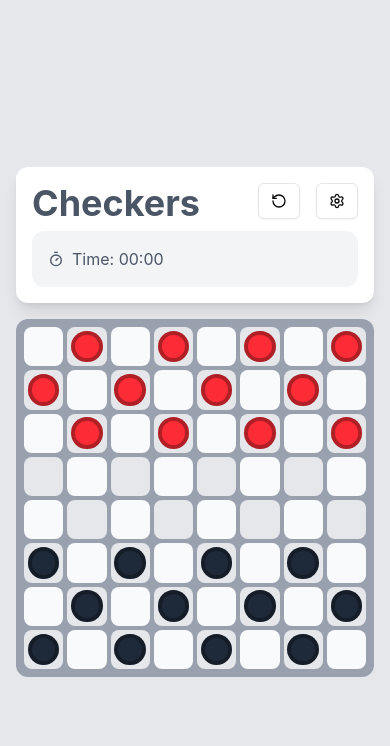
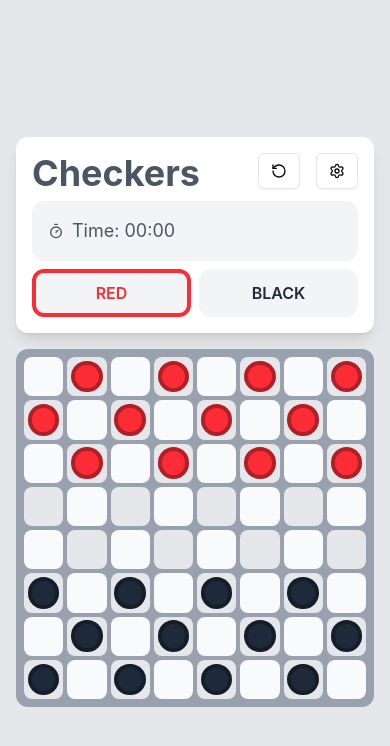
Before and after one commit to chrisknsmn/checkers, a Next.js app: page / in a window 390 px wide. Shown: the top 746 px of the page. Built offline with nearby package versions, Linux system fonts and the light colour scheme.

Commit message:
mobile design

```diff
--- a/app/page.tsx
+++ b/app/page.tsx
@@ -1,4 +1,5 @@
 "use client";
+import { useState, useEffect } from "react";
 import { Board } from "@/components/Board";
 import { GameStats } from "@/components/GameStats";
 import Score from "@/components/Score";
@@ -7,6 +8,14 @@ import { GameStats as GameStatsType, Checker } from "@/types/game";
 
 export default function Home() {
   const { gameState, handleDragEnd, handleDragStart, resetGame, toggleAI, toggleTurnTimeLimit } = useGame();
+  const [showScoreModal, setShowScoreModal] = useState(false);
+
+  // Show modal when game ends
+  useEffect(() => {
+    if (gameState.gameStatus !== "PLAYING") {
+      setShowScoreModal(true);
+    }
+  }, [gameState.gameStatus]);
 
   const calculateGameStats = (): GameStatsType => {
     const redPieces = gameState.checkers.filter((c) => c.color === "RED").length;
@@ -51,14 +60,26 @@ export default function Home() {
             />
           </div>
         </div>
-        <GameStats gameState={gameState} onReset={resetGame} onToggleAI={toggleAI} onToggleTurnTimeLimit={toggleTurnTimeLimit} />
+        <GameStats
+          gameState={gameState}
+          onReset={resetGame}
+          onToggleAI={toggleAI}
+          onToggleTurnTimeLimit={toggleTurnTimeLimit}
+          onShowScoreModal={() => setShowScoreModal(true)}
+        />
       </div>
 
-      <Score
-        gameState={gameState}
-        gameStats={calculateGameStats()}
-        onNewGame={resetGame}
-      />
+      {showScoreModal && (
+        <Score
+          gameState={gameState}
+          gameStats={calculateGameStats()}
+          onNewGame={() => {
+            resetGame();
+            setShowScoreModal(true);
+          }}
+          onClose={() => setShowScoreModal(false)}
+        />
+      )}
     </main>
   );
 }
--- a/components/GameStats.tsx
+++ b/components/GameStats.tsx
@@ -13,6 +13,7 @@ interface GameStatsProps {
   onReset: () => void;
   onToggleAI: (enabled: boolean) => void;
   onToggleTurnTimeLimit: (enabled: boolean) => void;
+  onShowScoreModal: () => void;
 }
 
 function formatTime(milliseconds: number): string {
@@ -29,6 +30,7 @@ export function GameStats({
   onReset,
   onToggleAI,
   onToggleTurnTimeLimit,
+  onShowScoreModal,
 }: GameStatsProps) {
   const { currentPlayer, moveCount, checkers, gameTime } = gameState;
 
@@ -38,6 +40,26 @@ export function GameStats({
   const blackKings = checkers.filter(
     (c) => c.color === "BLACK" && c.isKing
   ).length;
+
+  const getResultText = () => {
+    if (gameState.gameStatus === "DRAW") {
+      return "It's a Tie!";
+    }
+    if (gameState.winner === "RED") {
+      return "Red Wins!";
+    }
+    if (gameState.winner === "BLACK") {
+      return "Black Wins!";
+    }
+    return "Game Over";
+  };
+
+  const getResultColor = () => {
+    if (gameState.gameStatus === "DRAW") {
+      return "text-gray-600";
+    }
+    return gameState.winner === "RED" ? "text-red-600" : "text-gray-800";
+  };
 
   return (
     <div className="flex flex-0 md:flex-1 items-center justify-center order-1 md:order-2">
@@ -120,21 +142,37 @@ export function GameStats({
           </div>
         </div>
         <div className="flex flex-col gap-2">
+          <div>
+            {gameState.gameStatus === "PLAYING" ? (
               <div className="transition-all duration-500 w-full bg-gray-100 rounded-xl p-4">
-            <div className="flex items-center gap-2 w-full">
+                <div className="flex items-center gap-2 w-full text-lg">
                   <div className="flex items-center gap-2 w-full">
                     <Timer className="w-4 h-4 text-gray-600" />
-                <p className="text-gray-600">Time: {formatTime(gameTime)}</p>
+                    <p className="text-gray-600">
+                      Time: {formatTime(gameTime)}
+                    </p>
                   </div>
                   {gameState.turnTimeLimitEnabled && (
                     <div className="flex items-center gap-2 w-full">
                       <Timer className="w-4 h-4 text-gray-600" />
                       <p className="text-gray-600">
-                    Turn Time: {Math.ceil(gameState.turnTimeRemaining / 1000)}s
+                        Turn Time:{" "}
+                        {Math.ceil(gameState.turnTimeRemaining / 1000)}s
                       </p>
                     </div>
                   )}
                 </div>
+              </div>
+            ) : (
+              <Button
+                onClick={onShowScoreModal}
+                variant="secondary"
+                size="lg"
+                className={`w-full justify-center font-semibold ${getResultColor()} hover:bg-gray-200`}
+              >
+                {getResultText()} - View Score
+              </Button>
+            )}
           </div>
 
           <div className="hidden md:flex flex-col gap-2">
@@ -161,6 +199,29 @@ export function GameStats({
               </h3>
               <p className="flex-grow">Pieces: {blackPieces}</p>
               <p className="flex-grow">Kings: {blackKings}</p>
+            </div>
+          </div>
+
+          <div className="flex md:hidden flex gap-2">
+            <div
+              className={`p-2 border-4 rounded-xl bg-gray-100 transition-all duration-500 flex w-full text-center ${
+                currentPlayer === "RED"
+                  ? "border-red-500"
+                  : "border-transparent"
+              }`}
+            >
+              <h3 className="font-semibold text-red-500 flex-grow w-12">RED</h3>
+            </div>
+            <div
+              className={`p-2 border-4 rounded-xl bg-gray-100 transition-all duration-500 flex w-full text-center ${
+                currentPlayer === "RED"
+                  ? "border-transparent"
+                  : "border-red-500"
+              }`}
+            >
+              <h3 className="font-semibold text-gray-800 flex-grow w-12">
+                BLACK
+              </h3>
             </div>
           </div>
         </div>
--- a/components/ui/button.tsx
+++ b/components/ui/button.tsx
@@ -16,7 +16,7 @@ const buttonVariants = cva(
         outline:
           "border bg-background shadow-xs hover:bg-accent hover:text-accent-foreground dark:bg-input/30 dark:border-input dark:hover:bg-input/50",
         secondary:
-          "bg-secondary text-secondary-foreground shadow-xs hover:bg-secondary/80",
+          "bg-secondary text-red-600 shadow-xs hover:bg-secondary/50 font-bold text-lg",
         ghost:
           "hover:bg-accent hover:text-accent-foreground dark:hover:bg-accent/50",
         link: "text-primary underline-offset-4 hover:underline",
@@ -24,7 +24,7 @@ const buttonVariants = cva(
       size: {
         default: "h-9 px-4 py-2 has-[>svg]:px-3",
         sm: "h-8 rounded-md gap-1.5 px-3 has-[>svg]:px-2.5",
-        lg: "h-10 rounded-md px-6 has-[>svg]:px-4",
+        lg: "p-4",
         icon: "size-9",
       },
     },
--- a/constants/game.ts
+++ b/constants/game.ts
@@ -1,59 +1,77 @@
-import { Player, Position, GameSettings } from '@/types/game';
+import { Player, Position, GameSettings } from "@/types/game";
 
 export const BOARD_SIZE = 8;
 
 export const INITIAL_POSITIONS: Record<Player, Position[]> = {
   RED: [
     // Row 0
-    { row: 0, col: 1 }, { row: 0, col: 3 }, { row: 0, col: 5 }, { row: 0, col: 7 },
+    { row: 0, col: 1 },
+    { row: 0, col: 3 },
+    { row: 0, col: 5 },
+    { row: 0, col: 7 },
     // Row 1
-    { row: 1, col: 0 }, { row: 1, col: 2 }, { row: 1, col: 4 }, { row: 1, col: 6 },
+    { row: 1, col: 0 },
+    { row: 1, col: 2 },
+    { row: 1, col: 4 },
+    { row: 1, col: 6 },
     // Row 2
-    { row: 2, col: 1 }, { row: 2, col: 3 }, { row: 2, col: 5 }, { row: 2, col: 7 }
+    { row: 2, col: 1 },
+    { row: 2, col: 3 },
+    { row: 2, col: 5 },
+    { row: 2, col: 7 },
   ],
   BLACK: [
     // Row 5
-    { row: 5, col: 0 }, { row: 5, col: 2 }, { row: 5, col: 4 }, { row: 5, col: 6 },
+    { row: 5, col: 0 },
+    { row: 5, col: 2 },
+    { row: 5, col: 4 },
+    { row: 5, col: 6 },
     // Row 6
-    { row: 6, col: 1 }, { row: 6, col: 3 }, { row: 6, col: 5 }, { row: 6, col: 7 },
+    { row: 6, col: 1 },
+    { row: 6, col: 3 },
+    { row: 6, col: 5 },
+    { row: 6, col: 7 },
     // Row 7
-    { row: 7, col: 0 }, { row: 7, col: 2 }, { row: 7, col: 4 }, { row: 7, col: 6 }
-  ]
+    { row: 7, col: 0 },
+    { row: 7, col: 2 },
+    { row: 7, col: 4 },
+    { row: 7, col: 6 },
+  ],
 };
 
 export const PLAYER_COLORS = {
-  RED: '#dc2626',
-  BLACK: '#1f2937'
+  RED: "#dc2626",
+  BLACK: "#1f2937",
 } as const;
 
 export const BOARD_COLORS = {
-  LIGHT: '#deb887',
-  DARK: '#8b4513'
+  LIGHT: "#deb887",
+  DARK: "#8b4513",
 } as const;
 
 export const UI_COLORS = {
-  HIGHLIGHT: '#fbbf24',
-  VALID_MOVE: '#22c55e',
-  SELECTED: '#3b82f6',
-  DANGER: '#ef4444'
+  HIGHLIGHT: "#fbbf24",
+  VALID_MOVE: "#22c55e",
+  SELECTED: "#3b82f6",
+  DANGER: "#ef4444",
 } as const;
 
 export const PLAYER_DIRECTIONS: Record<Player, number> = {
-  RED: 1,    // Red moves down (positive row direction)
-  BLACK: -1  // Black moves up (negative row direction)
+  RED: 1, // Red moves down (positive row direction)
+  BLACK: -1, // Black moves up (negative row direction)
 };
 
 export const KING_ROW: Record<Player, number> = {
-  RED: 7,    // Red pieces become kings on row 7
-  BLACK: 0   // Black pieces become kings on row 0
+  RED: 7, // Red pieces become kings on row 7
+  BLACK: 0, // Black pieces become kings on row 0
 };
 
 export const DEFAULT_SETTINGS: GameSettings = {
   isAIEnabled: false,
-  aiPlayer: 'BLACK',
+  aiPlayer: "BLACK",
   forcedCaptureEnabled: true,
   timerEnabled: false,
-  moveTimeLimit: 60000 // 60 seconds in milliseconds
+  moveTimeLimit: 60000, // 60 seconds in milliseconds
 };
 
 export const GAME_RULES = {
@@ -62,21 +80,21 @@ export const GAME_RULES = {
   CAPTURE_REQUIRED: true,
   MULTIPLE_CAPTURES_REQUIRED: true,
   KING_CAN_MOVE_BACKWARDS: true,
-  REGULAR_PIECE_SINGLE_STEP: true
+  REGULAR_PIECE_SINGLE_STEP: true,
 } as const;
 
 export const ANIMATION_DURATIONS = {
   PIECE_MOVE: 300,
   PIECE_CAPTURE: 200,
   BOARD_HIGHLIGHT: 150,
-  KING_PROMOTION: 500
+  KING_PROMOTION: 500,
 } as const;
 
 export const BOARD_LAYOUT = {
   CELL_SIZE: 64,
   PIECE_SIZE_RATIO: 0.8,
   BORDER_WIDTH: 2,
-  GAP_SIZE: 1
+  GAP_SIZE: 1,
 } as const;
 
 export const GAME_MESSAGES = {
@@ -88,5 +106,5 @@ export const GAME_MESSAGES = {
   SELECT_PIECE: "Select a piece to move",
   INVALID_MOVE: "Invalid move",
   CAPTURE_REQUIRED: "You must capture when possible",
-  PROMOTION: "Piece promoted to King!"
+  PROMOTION: "Piece promoted to King!",
 } as const;
```
Also changed, not shown: components/Score.tsx (+17 -7 lines). Lines whose indentation alone changed are shown as unchanged.
